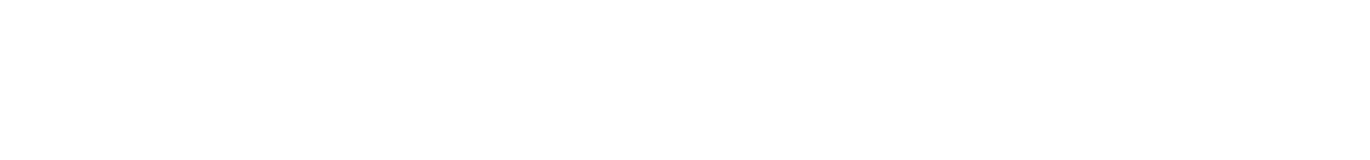
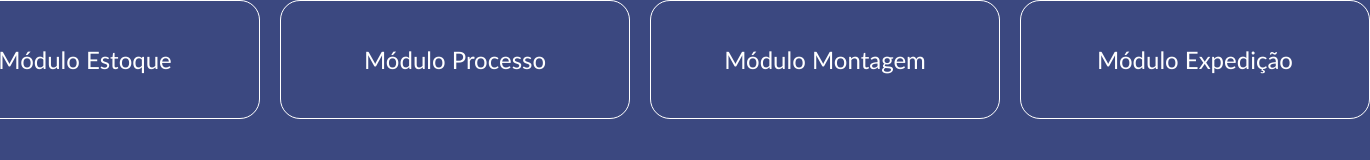
Before and after one commit to dlarissamuller-stack/bench-sistem-Y, a plain HTML site: page frontend/bancada/bancada.html in a window 1280 px wide. Shown: the whole page, 1370 px wide, since content can reach past the window. Drawn offline with Linux system fonts and the light colour scheme.

Commit message:
adicionar bancada.css, bancada.html, index.css, index.html

```diff
--- a/frontend/bancada/bancada.css
+++ b/frontend/bancada/bancada.css
@@ -0,0 +1,44 @@
+body{
+    width:100vw;
+    height:100%;
+    padding:0;
+    margin:0;
+    background-color: #3b4880;
+    color:#ffffff;
+}
+
+body{
+    display:flex;
+    align-items: center;
+    justify-content:center;
+}
+
+div{
+    width: 350px;
+    background-color: rgba (10,10,10,0,5);
+    border: 0.52px #ffffff solid;
+    padding: 20px;
+    box-sizing:border-box;
+    border-radius: 20px;
+    display: flex;
+    flex-direction: column;
+    align-items: center;
+    justify-content: space-between;
+    gap:20px;
+}
+
+section{
+    display: flex;
+    gap:20px;
+}
+p{
+    text-align:center;
+    font-family:'Gill Sans', 'Gill Sans MT', Calibri, 'Trebuchet MS', sans-serif;
+    font-size: 24px;
+}
+
+#modulo-estoque{
+    font-size: 100px;
+    color: rgb(0, 0, 0);
+    font: arial;
+}
--- a/frontend/bancada/bancada.html
+++ b/frontend/bancada/bancada.html
@@ -0,0 +1,16 @@
+<!DOCTYPE html>
+<html>
+     <head>
+        <title>bancada</title>
+        <link rel="stylesheet" href="./bancada.css">
+    </head>
+    <body>
+        <section>
+            <div> <p>Módulo Estoque</p> </div>
+            <div> <p>Módulo Processo</p> </div>
+            <div> <p>Módulo Montagem</p> </div>
+            <div> <p>Módulo Expedição</p> </div>
+            </section>
+        </body>
+
+</html>
--- a/frontend/index.css
+++ b/frontend/index.css
@@ -3,20 +3,20 @@ html,body{
     height:100%;
     padding:0;
     margin:0;
-    background-color: #494949;
-    color:#000000;
+    background-color: #3b4880;
+    color:#ffffff;
 }
 
 body{
     display:flex;
     align-items: center;
-    justify-content: center;
+    justify-content:center;
 }
 
 section{
     width: 500px;
     background-color: rgba (10,10,10,0,5);
-    border: 2px #ffffff solid;
+    border: 0.52px #ffffff solid;
     padding: 20px;
     box-sizing:border-box;
     border-radius: 20px;
@@ -24,30 +24,30 @@ section{
     flex-direction: column;
     align-items: center;
     justify-content: space-between;
-    gap:10px;
+    gap:20px;
 }
 p{
     text-align:center;
-    font-family:Arial, Helvetica, sans-serif;
+    font-family:'Gill Sans', 'Gill Sans MT', Calibri, 'Trebuchet MS', sans-serif;
     font-size: 24px;
 }
 
-#user-login{
-    font-size: 50px;
+#login{
+    font-size: 100px;
     color: rgb(0, 0, 0);
-    font:arial;
+    font: arial;
 }
 
 
 button{
     padding: 5px;
     background-color: #ffffff;
-    color: #000000;
+    color:#3b4880;
     border-radius: 10px;
     border: 0;
     font-size: 24px;
     transition-duration: 0.2s;
-    width: 200px;
+    width: 100px;
 }
 
 button:hover{
```
Also changed, not shown: frontend/index.html (+8 -14 lines).
